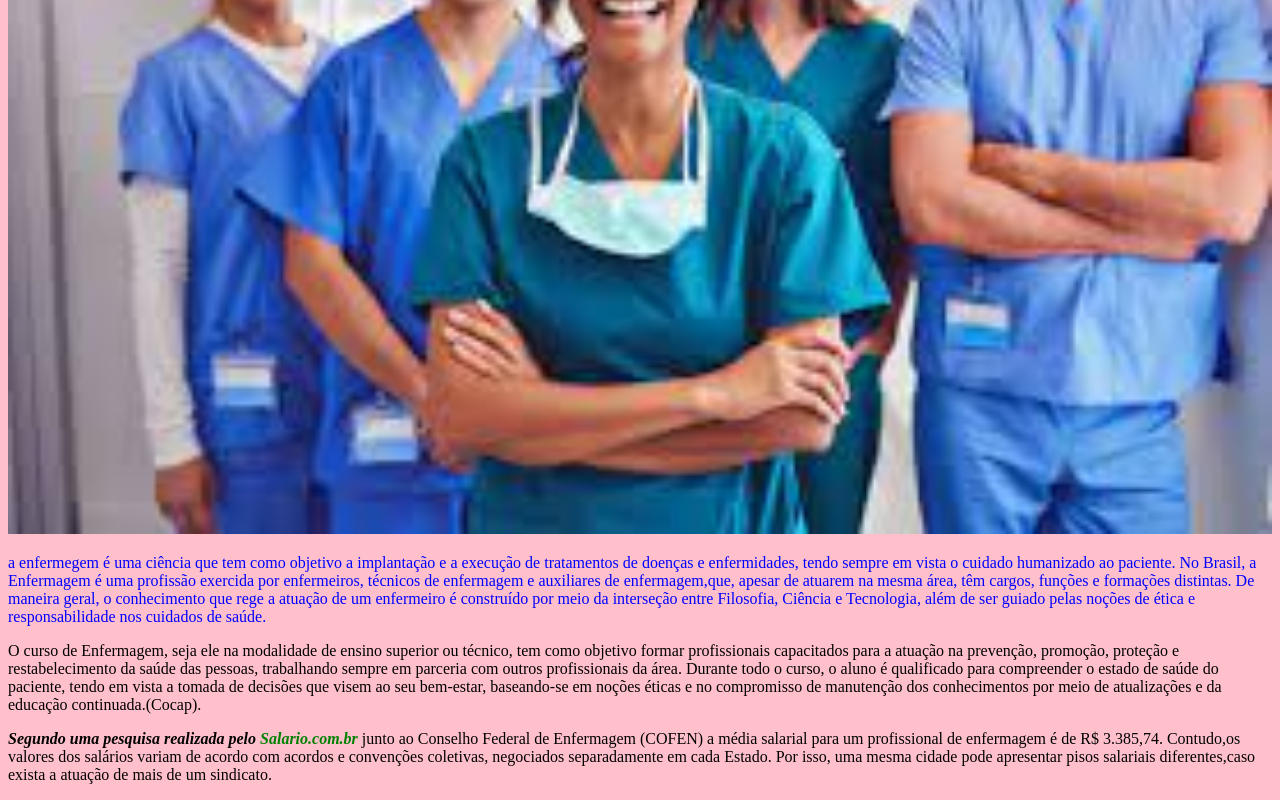
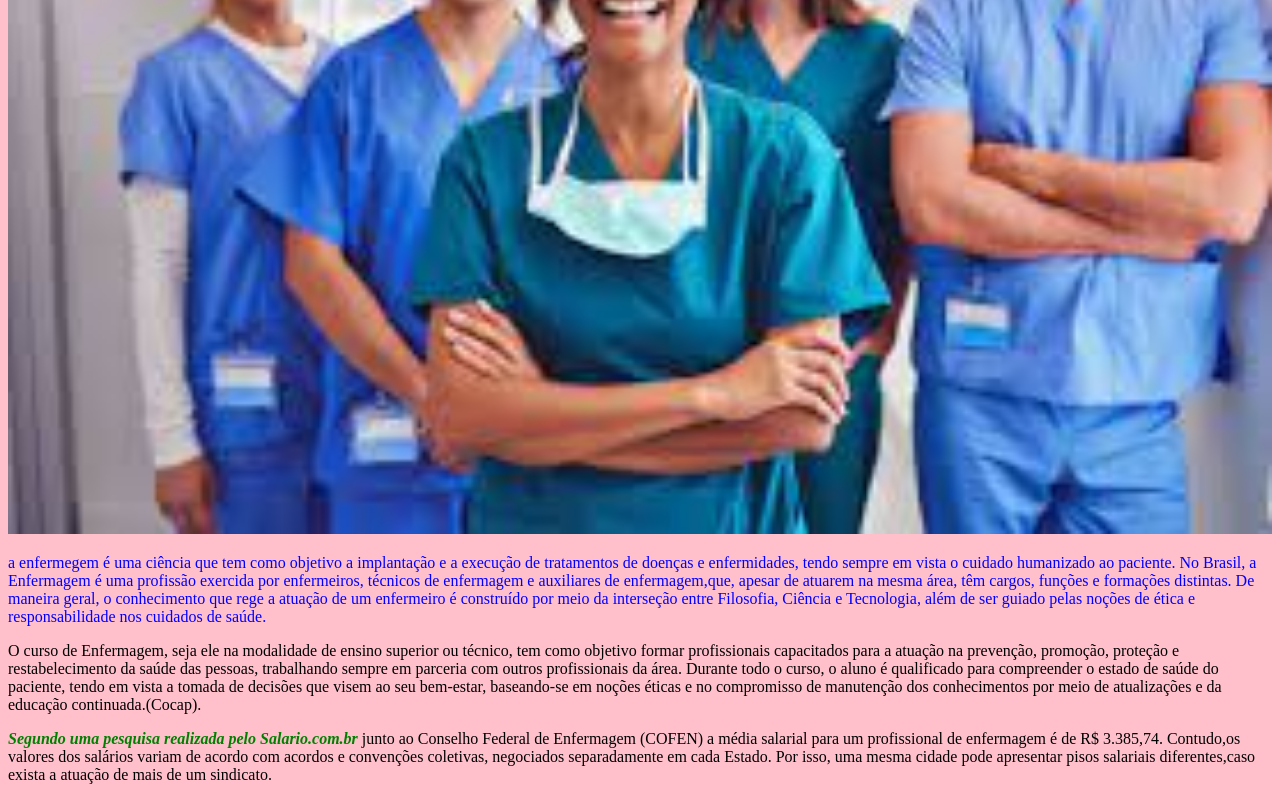
Before and after one commit to andressa-faustino/aula06-12, a plain HTML site: page index.html in a window 1280 px wide. Shown: the part 433-1233 px from the top of the page. Drawn offline with Linux system fonts and the light colour scheme.

Commit message:
Update index.html

```diff
--- a/index.html
+++ b/index.html
@@ -22,7 +22,7 @@ para a atuação na prevenção, promoção, proteção e restabelecimento da sa
 Durante todo o curso, o aluno é qualificado para compreender o estado de saúde do paciente, tendo em vista a  tomada de decisões que visem ao seu
 bem-estar,  baseando-se em noções éticas e no compromisso de manutenção dos conhecimentos por meio de atualizações e da educação continuada.(Cocap).</p>
 
-  <p> <em><strong>  Segundo uma pesquisa realizada pelo <font color="green"> Salario.com.br</strong></em> </font> junto ao Conselho Federal de Enfermagem (COFEN) a média salarial
+  <p> <em><strong> <font color="green">  Segundo uma pesquisa realizada pelo  Salario.com.br</strong></em> </font> junto ao Conselho Federal de Enfermagem (COFEN) a média salarial
   para um profissional de enfermagem é de R$ 3.385,74. Contudo,os valores dos salários variam de acordo com  acordos e convenções coletivas,  negociados
     separadamente em cada Estado. Por isso, uma mesma cidade pode apresentar pisos salariais diferentes,caso exista a atuação de mais de um sindicato.
     </body>
```
